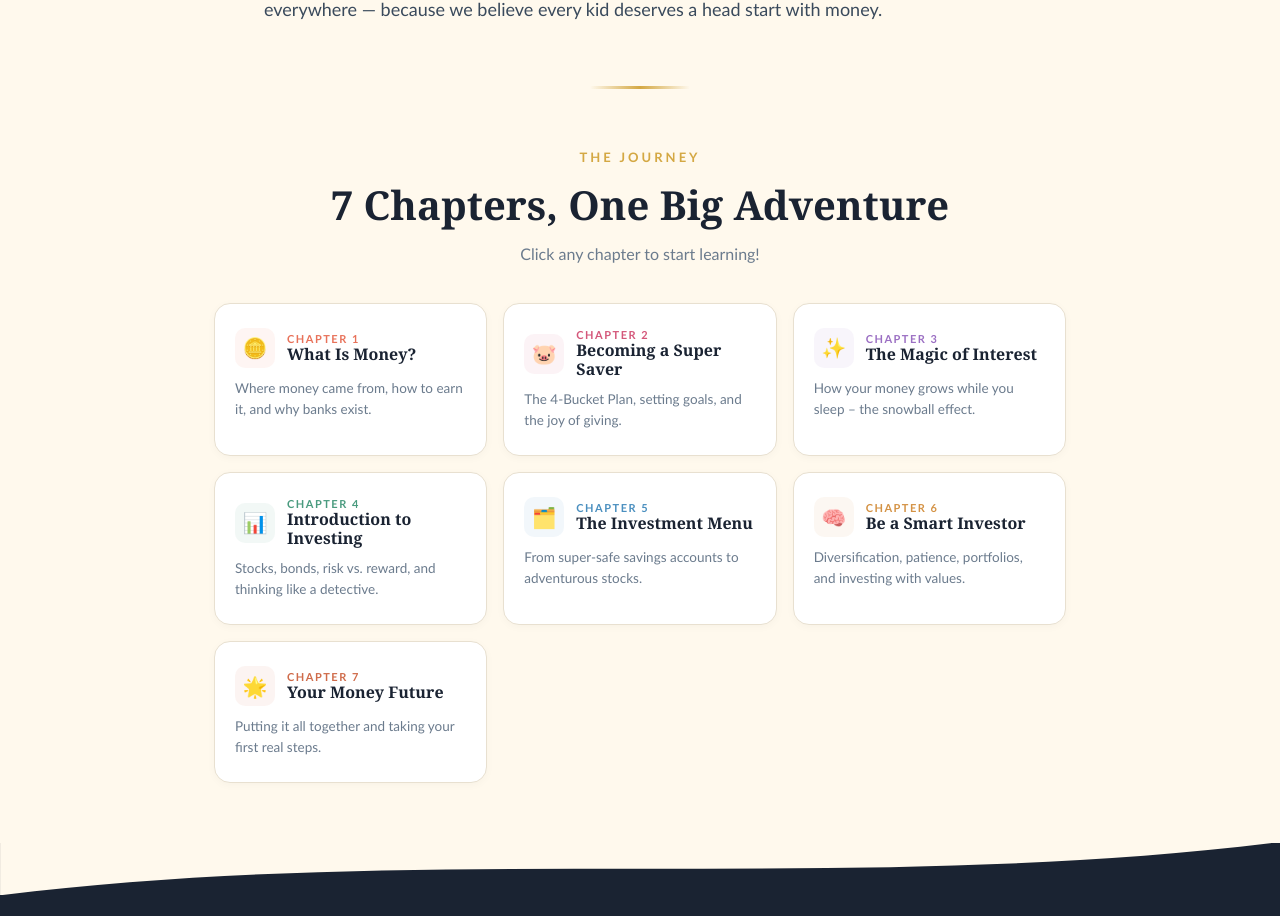
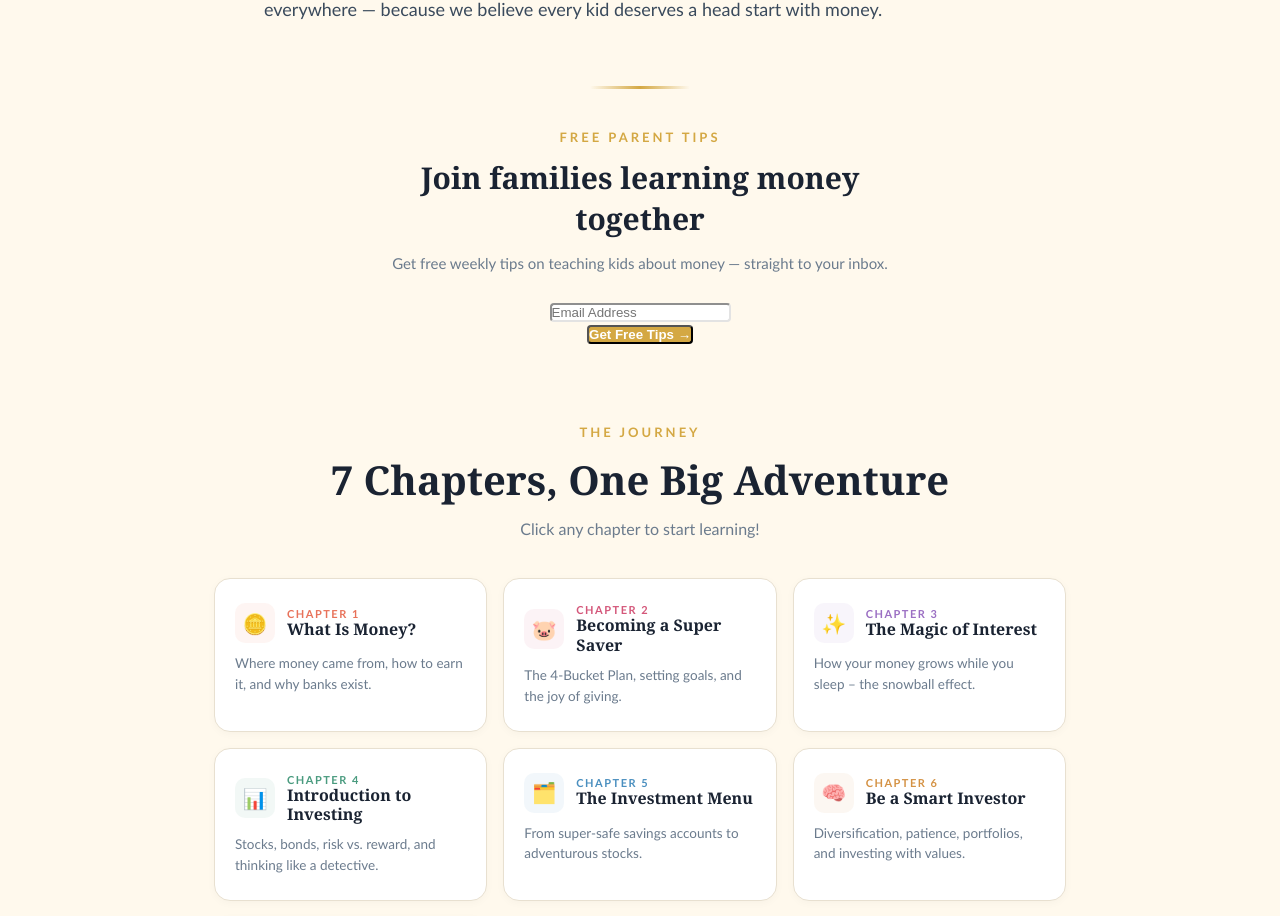
Before and after one commit to taiganautcapital/thekidvault-website, a Next.js app: page / in a window 1280 px wide. Shown: the part 1338-2254 px from the top of the page. Built offline with nearby package versions, Linux system fonts and the light colour scheme; no server answers.

Commit message:
Email: add Kit inline form to homepage

```diff
--- a/pages/index.tsx
+++ b/pages/index.tsx
@@ -63,6 +63,7 @@ const Home: NextPage = () => {
     })}}
   />
 
+  <script async src="https://f.convertkit.com/ckjs/ck.5.js"></script>
   <meta name="viewport" content="width=device-width, initial-scale=1.0" />
   <link rel="icon" href="/favicon.svg" type="image/svg+xml" />
 </Head>
@@ -114,6 +115,14 @@ const Home: NextPage = () => {
           </div>
         </section>
         <div style={{ maxWidth: 100, height: 3, background: `linear-gradient(90deg,transparent,${C.gold},transparent)`, margin: "20px auto 40px", borderRadius: 2 }} />
+
+        {/* EMAIL CAPTURE */}
+        <section style={{ maxWidth: 600, margin: "0 auto", padding: "0 24px 60px", textAlign: "center" }}>
+          <div style={{ fontSize: 13, color: C.gold, textTransform: "uppercase", letterSpacing: 3, marginBottom: 12, fontFamily: "'Trebuchet MS',sans-serif", fontWeight: 600 }}>Free Parent Tips</div>
+          <h2 style={{ fontSize: "clamp(22px,4vw,30px)", margin: "0 0 12px", fontWeight: 700, fontFamily: "Georgia,serif", color: C.navy }}>Join families learning money together</h2>
+          <p style={{ fontSize: 15, color: C.textLight, lineHeight: 1.7, fontFamily: "'Trebuchet MS',sans-serif", marginBottom: 24 }}>Get free weekly tips on teaching kids about money — straight to your inbox.</p>
+          <div dangerouslySetInnerHTML={{ __html: `<form action="https://app.kit.com/forms/9107917/subscriptions" class="seva-form formkit-form" method="post" data-sv-form="9107917" data-uid="e03a54b413" data-format="inline" data-version="5" min-width="400 500 600 700 800"><div data-style="clean"><ul class="formkit-alert formkit-alert-error" data-element="errors" data-group="alert"></ul><div data-element="fields" data-stacked="false" class="seva-fields formkit-fields"><div class="formkit-field"><input class="formkit-input" name="email_address" aria-label="Email Address" placeholder="Email Address" required="" type="email" style="color:rgb(0,0,0);border-color:rgb(227,227,227);border-radius:4px;font-weight:400;"></div><button data-element="submit" class="formkit-submit" style="color:rgb(255,255,255);background-color:rgb(212,168,67);border-radius:4px;font-weight:700;"><div class="formkit-spinner"><div></div><div></div><div></div></div><span>Get Free Tips →</span></button></div></div></form>` }} />
+        </section>
 
         {/* CHAPTERS */}
         <section style={{ maxWidth: 900, margin: "0 auto", padding: "20px 24px 60px" }}>
```
